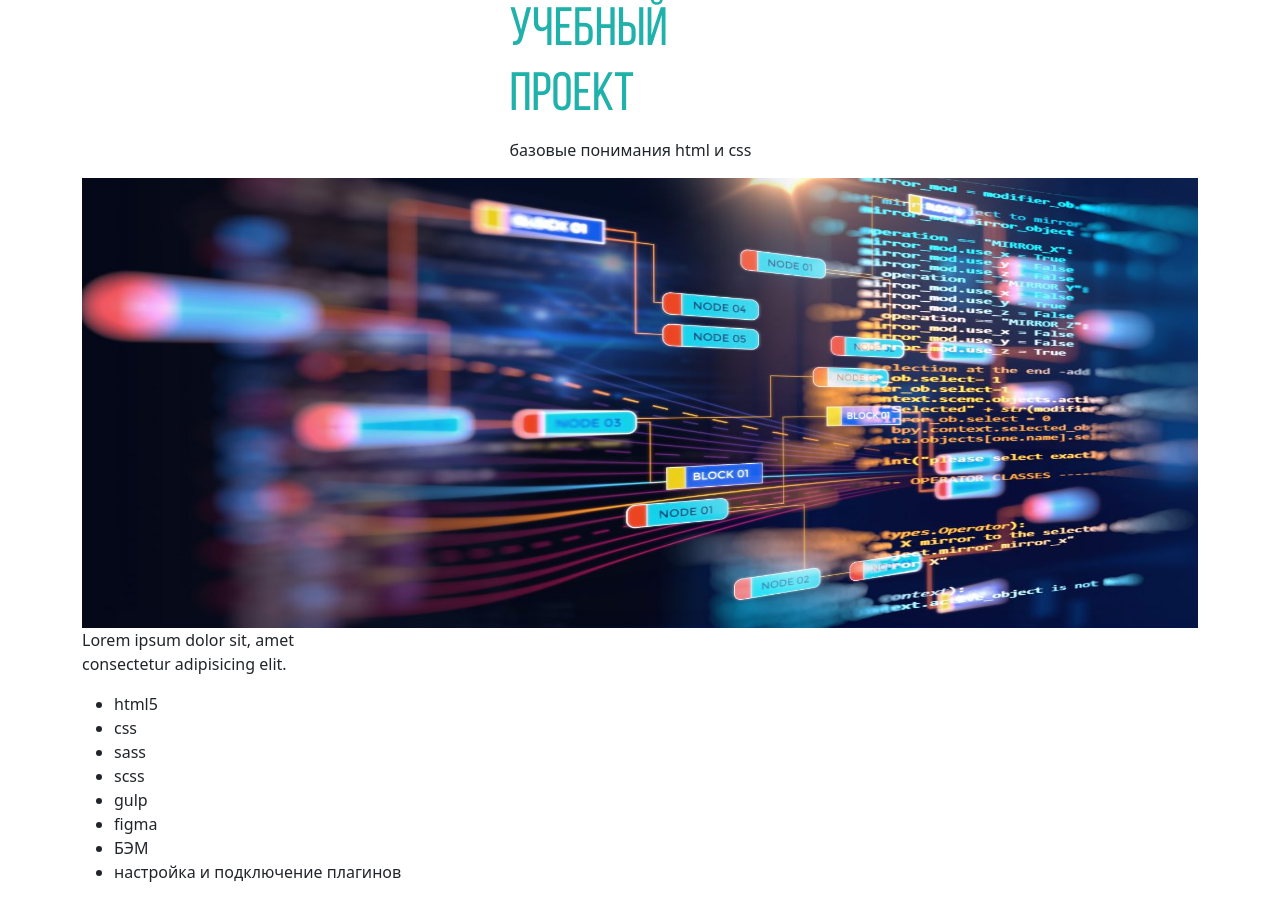
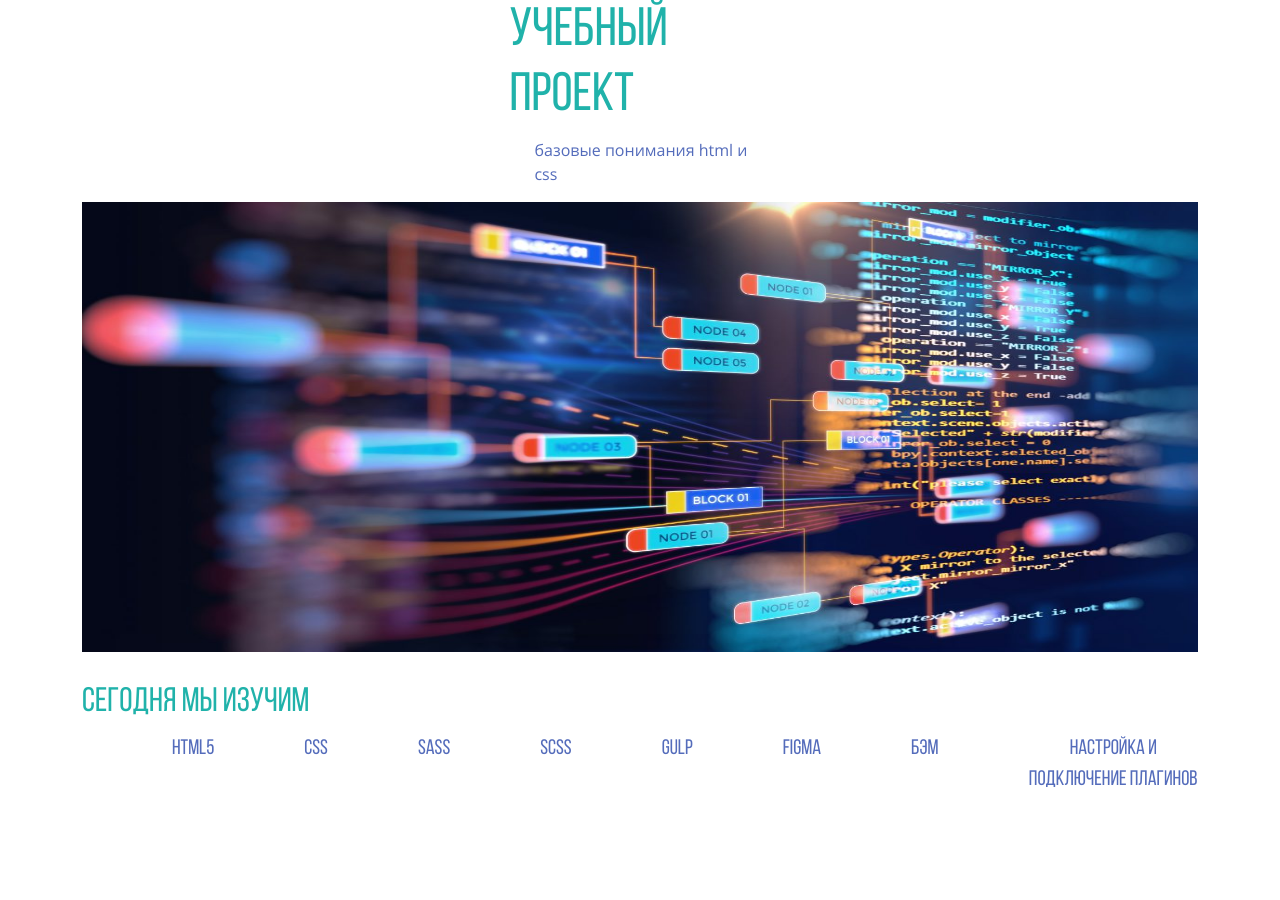
Before and after one commit to HADAJIb/study_ptoject, a plain HTML site: page src/index.html in a window 1280 px wide. After the commit the page ends 801 px from the top, so only its background shows below. Drawn offline with nearby package versions, Linux system fonts and the light colour scheme.

Commit message:
add new css

```diff
--- a/src/css/style.css
+++ b/src/css/style.css
@@ -168,4 +168,45 @@
     src: url(/fonts/BebasNeueBold.ttf);
     font-size: 54px;
     color: lightseagreen;
+    flex: center;
 }
+.text__header {
+    font-family: Open Sans;
+    src: url(/fonts/OpenSans-Regular.ttf);
+    font-size: 16px;
+    color: rgb(84, 108, 187);
+    padding-left: 25px;
+
+}
+
+.text__content {
+    font-family: Bebas Neue;
+    src: url(/fonts/BebasNeueBold.ttf);
+    font-size: 34px;
+    color: lightseagreen;
+    margin: 25px 0 0 0;
+
+}
+
+.col-lg-12 {
+    font-family: Bebas Neue;
+    src: url(/fonts/BebasNeueBold.ttf);
+    font-size: 21px;
+    color: rgb(84, 108, 187);
+    text-align: center;
+}
+
+.col-lg-12 ul{
+    list-style: none;
+    text-decoration: none;
+    display: flex;
+    margin: 5px 0 5px;
+    padding: 0px;
+
+
+}
+.col-lg-12 li{
+    display: block;
+    margin-left: 90px;
+
+}
--- a/src/index.html
+++ b/src/index.html
@@ -22,7 +22,7 @@
         </div>
         <div class="row">
             <div class="col-lg-3">
-                <p class="text__content">Lorem ipsum dolor sit, amet consectetur adipisicing elit.</p>
+                <p class="text__content">Сегодня мы изучим</p>
             </div>
         </div>
         <div class="row">
```
